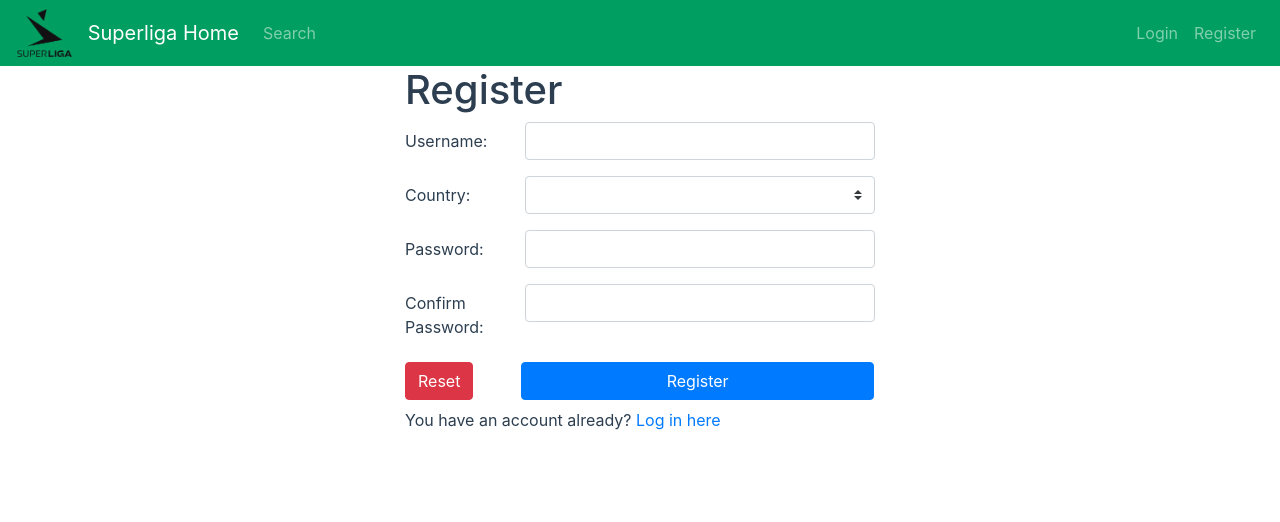
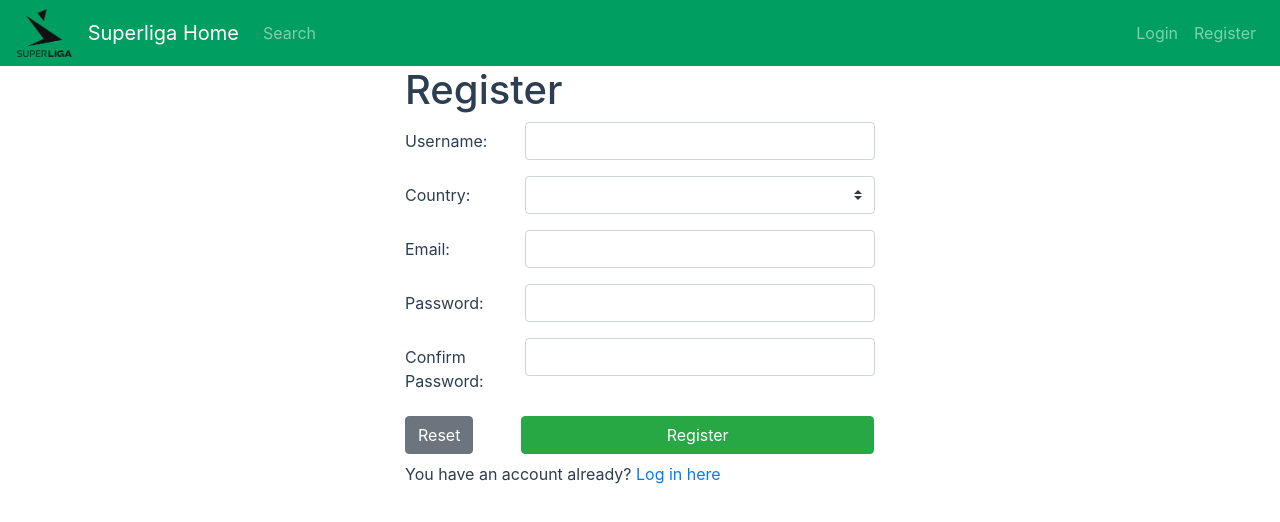
Before and after one commit to Web-Development-Environments-2021/assignment-3-3-207904616_315964734, a Vue app: page /register in a window 1280 px wide. Shown: the top 522 px of the page. Built offline with nearby package versions, Linux system fonts and the light colour scheme; no server answers.

Commit message:
half register and league details on local storage

```diff
--- a/src/main.js
+++ b/src/main.js
@@ -108,6 +108,16 @@ new Vue({
 
     },
 
+    async getLeagueDetails(){
+      const response = await this.axios.get("http://localhost:3000/league/getDetails")
+      localStorage.setItem('leagueDetails', JSON.stringify(response.data));
+    },
+
+    async getCurStage(){
+      const response = await this.axios.get("http://localhost:3000/league/getCurStage")
+      localStorage.setItem('curStage', JSON.stringify(response.data));
+    },
+
     toast(title, content, variant = null, append = false) {
       this.$bvToast.toast(`${content}`, {
         title: `${title}`,
@@ -124,7 +134,9 @@ new Vue({
   created(){
     console.log("app created")
     this.getAllPlayers(),
-    this.getAllTeams()
+    this.getAllTeams(),
+    this.getCurStage(),
+    this.getLeagueDetails()
   },
 
   render: (h) => h(App),
--- a/src/pages/RegisterPage.vue
+++ b/src/pages/RegisterPage.vue
@@ -41,6 +41,28 @@
           Country is required
         </b-form-invalid-feedback>
       </b-form-group>
+
+      <b-form-group
+        id="input-group-email"
+        label-cols-sm="3"
+        label="Email:"
+        label-for="email"
+
+      >
+        <b-form-input
+          id="email"
+          v-model="$v.form.email.$model"
+          type="text"
+          :state="validateState('email')"
+        ></b-form-input>
+        <b-form-invalid-feedback v-if="!$v.form.email.required">
+          Email is required
+        </b-form-invalid-feedback>
+        <b-form-invalid-feedback v-else-if="!$v.form.email.email">
+          Email must have right format
+        </b-form-invalid-feedback>
+      </b-form-group>
+
 
       <b-form-group
         id="input-group-Password"
@@ -90,10 +112,10 @@
         </b-form-invalid-feedback>
       </b-form-group>
 
-      <b-button type="reset" variant="danger">Reset</b-button>
+      <b-button type="reset" variant="secondary">Reset</b-button>
       <b-button
         type="submit"
-        variant="primary"
+        variant="success"
         style="width:250px;"
         class="ml-5 w-75"
         >Register</b-button
@@ -166,6 +188,10 @@ export default {
       confirmedPassword: {
         required,
         sameAsPassword: sameAs("password")
+      },
+      email: {
+        required,
+        email
       }
     }
   },
@@ -181,13 +207,25 @@ export default {
     },
     async Register() {
       try {
-        const response = await this.axios.post(
-          "https://test-for-3-2.herokuapp.com/user/Register",
-          {
-            username: this.form.username,
-            password: this.form.password
-          }
-        );
+        const response = await this.axios.post("http://localhost:3000/auth/register",
+        {
+          username: this.form.username,
+          firstname: this.form.firstName,
+          lastName: this.form.lastName,
+          country: this.form.country,
+          password: this.form.password,
+          email: this.form.email,
+          // imageUrl: this.form.
+
+        })
+
+        // const response2 = await this.axios.post(
+        //   "https://test-for-3-2.herokuapp.com/user/Register",
+        //   {
+        //     username: this.form.username,
+        //     password: this.form.password
+        //   }
+        // );
         this.$router.push("/login");
         // console.log(response);
       } catch (err) {
```
